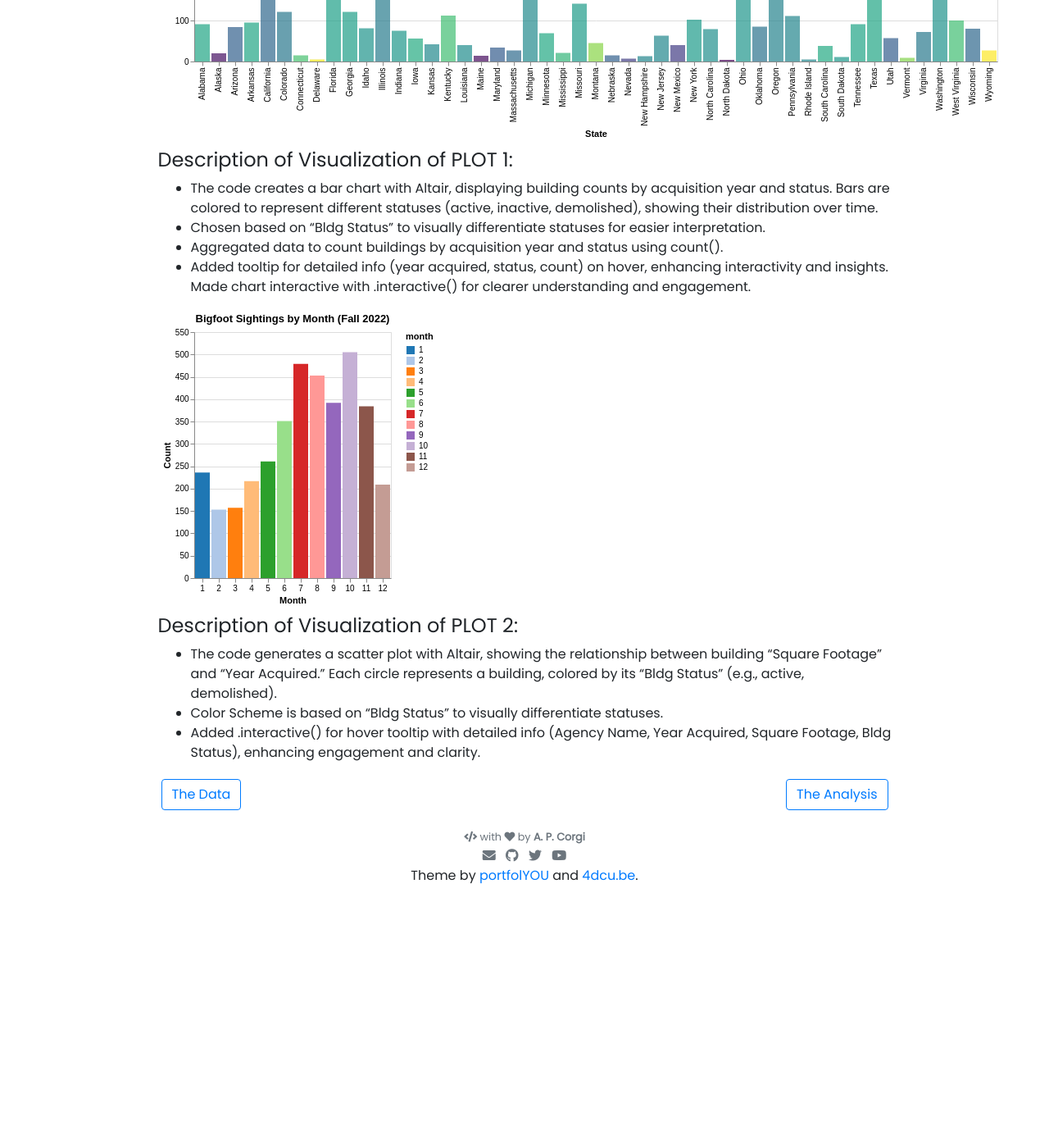
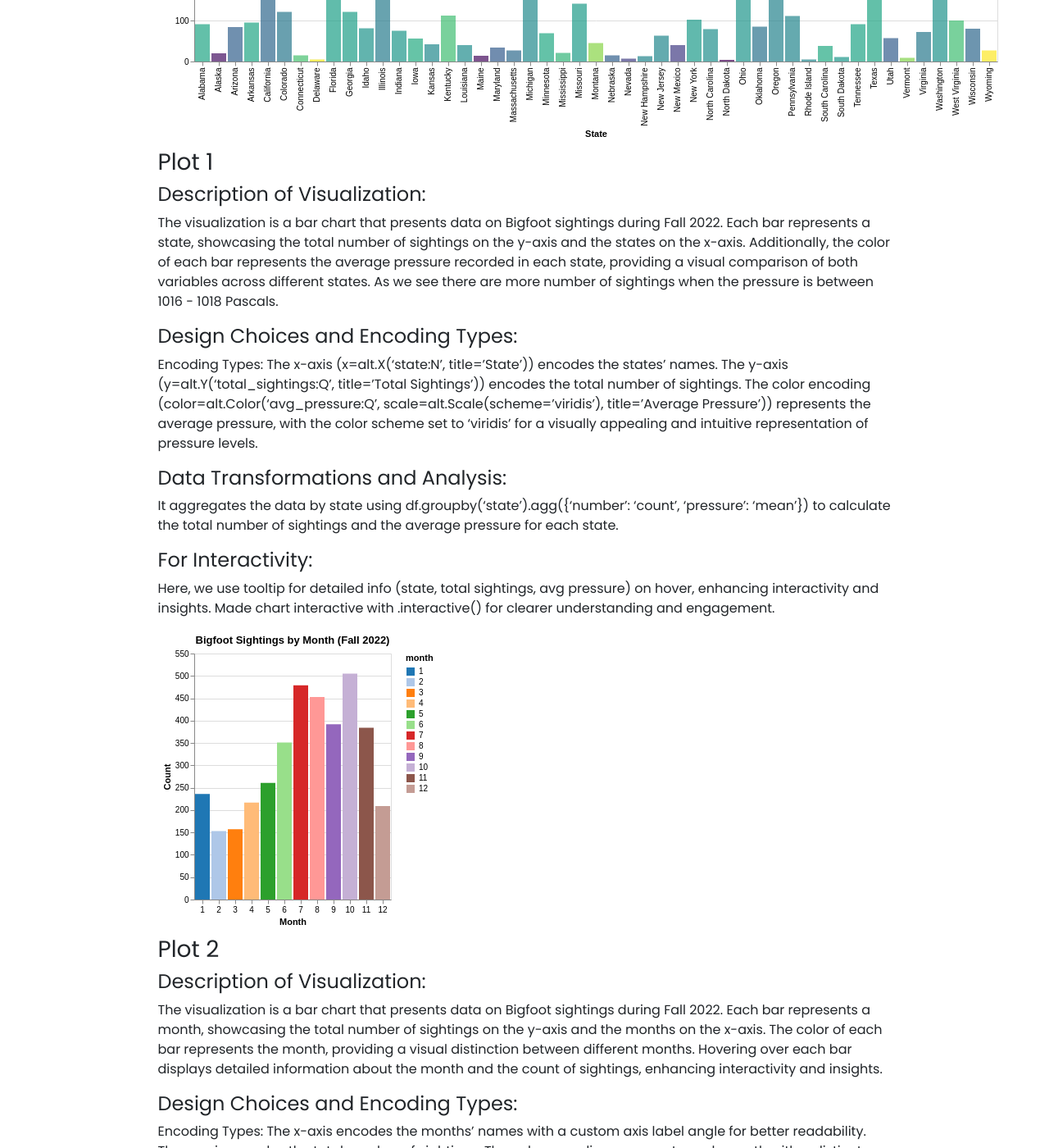
Before and after one commit to Yashbhavsar9087/IS-445-HW5, a Jekyll site: the page built from _projects/dataviz.md, in a window 1280 px wide and 1400 px high, scrolled down 462 px. Shown: the whole window at 82% size. Built offline with Jekyll 4.4.1, drawn with Linux system fonts in a browser that asks for light colours; nearby versions of some CDN libraries; before the commit the page ends 1558 px from its top, so only the background shows below that; some of the changed text lies outside the part shown.

Commit message:
Update dataviz.md

```diff
--- a/_projects/dataviz.md
+++ b/_projects/dataviz.md
@@ -20,21 +20,42 @@ custom_js:
 
 
 
-#### Description of Visualization of PLOT 1:
-- The code creates a bar chart with Altair, displaying building counts by acquisition year and status. Bars are colored to represent different statuses (active, inactive, demolished), showing their distribution over time.
-- Chosen based on "Bldg Status" to visually differentiate statuses for easier interpretation.
-- Aggregated data to count buildings by acquisition year and status using count().
-- Added tooltip for detailed info (year acquired, status, count) on hover, enhancing interactivity and insights. Made chart interactive with .interactive() for clearer understanding and engagement.
+### Plot 1
+
+#### Description of Visualization:
+The visualization is a bar chart that presents data on Bigfoot sightings during Fall 2022. Each bar represents a state, showcasing the total number of sightings on the y-axis and the states on the x-axis. Additionally, the color of each bar represents the average pressure recorded in each state, providing a visual comparison of both variables across different states. As we see there are more number of sightings when the pressure is between 1016 - 1018 Pascals.
+
+#### Design Choices and Encoding Types:
+Encoding Types:
+The x-axis (x=alt.X('state:N', title='State')) encodes the states' names.
+The y-axis (y=alt.Y('total_sightings:Q', title='Total Sightings')) encodes the total number of sightings.
+The color encoding (color=alt.Color('avg_pressure:Q', scale=alt.Scale(scheme='viridis'), title='Average Pressure')) represents the average pressure, with the color scheme set to 'viridis' for a visually appealing and intuitive representation of pressure levels.
+
+#### Data Transformations and Analysis:
+It aggregates the data by state using df.groupby('state').agg({'number': 'count', 'pressure': 'mean'}) to calculate the total number of sightings and the average pressure for each state.
+
+#### For Interactivity:
+Here, we use tooltip for detailed info (state, total sightings, avg pressure) on hover, enhancing interactivity and insights. Made chart interactive with .interactive() for clearer understanding and engagement.
 
 
 <vegachart schema-url="{{ site.baseurl }}/assets/json/plot2.json" style="width: 100%"></vegachart>
 
+### Plot 2
 
-#### Description of Visualization of PLOT 2:
-- The code generates a scatter plot with Altair, showing the relationship between building "Square Footage" and "Year Acquired." Each circle represents a building, colored by its "Bldg Status" (e.g., active, demolished).
-- Color Scheme is based on "Bldg Status" to visually differentiate statuses.
-- Added .interactive() for hover tooltip with detailed info (Agency Name, Year Acquired, Square Footage, Bldg Status), enhancing engagement and clarity.
+#### Description of Visualization:
+The visualization is a bar chart that presents data on Bigfoot sightings during Fall 2022. Each bar represents a month, showcasing the total number of sightings on the y-axis and the months on the x-axis. The color of each bar represents the month, providing a visual distinction between different months. Hovering over each bar displays detailed information about the month and the count of sightings, enhancing interactivity and insights.
 
+#### Design Choices and Encoding Types:
+Encoding Types:
+The x-axis encodes the months' names with a custom axis label angle for better readability.
+The y-axis encodes the total number of sightings.
+The color encoding represents each month with a distinct color using a custom color scheme for visual distinction.
+
+#### Data Transformations and Analysis:
+The code performs data cleaning by removing rows with missing values in the 'date' column and extracting the month from the date variable. It then aggregates the data by month to calculate the total number of sightings for each month.
+
+#### For Interactivity:
+The chart is made interactive with tooltips that provide detailed information (month, count) on hover, enhancing interactivity and allowing users to gain insights by exploring the data visually.
 
 <div class="left">
 {% include elements/button.html link="https://raw.githubusercontent.com/UIUC-iSchool-DataViz/is445_data/main/bfro_reports_fall2022.csv" text="The Data" %}
```
